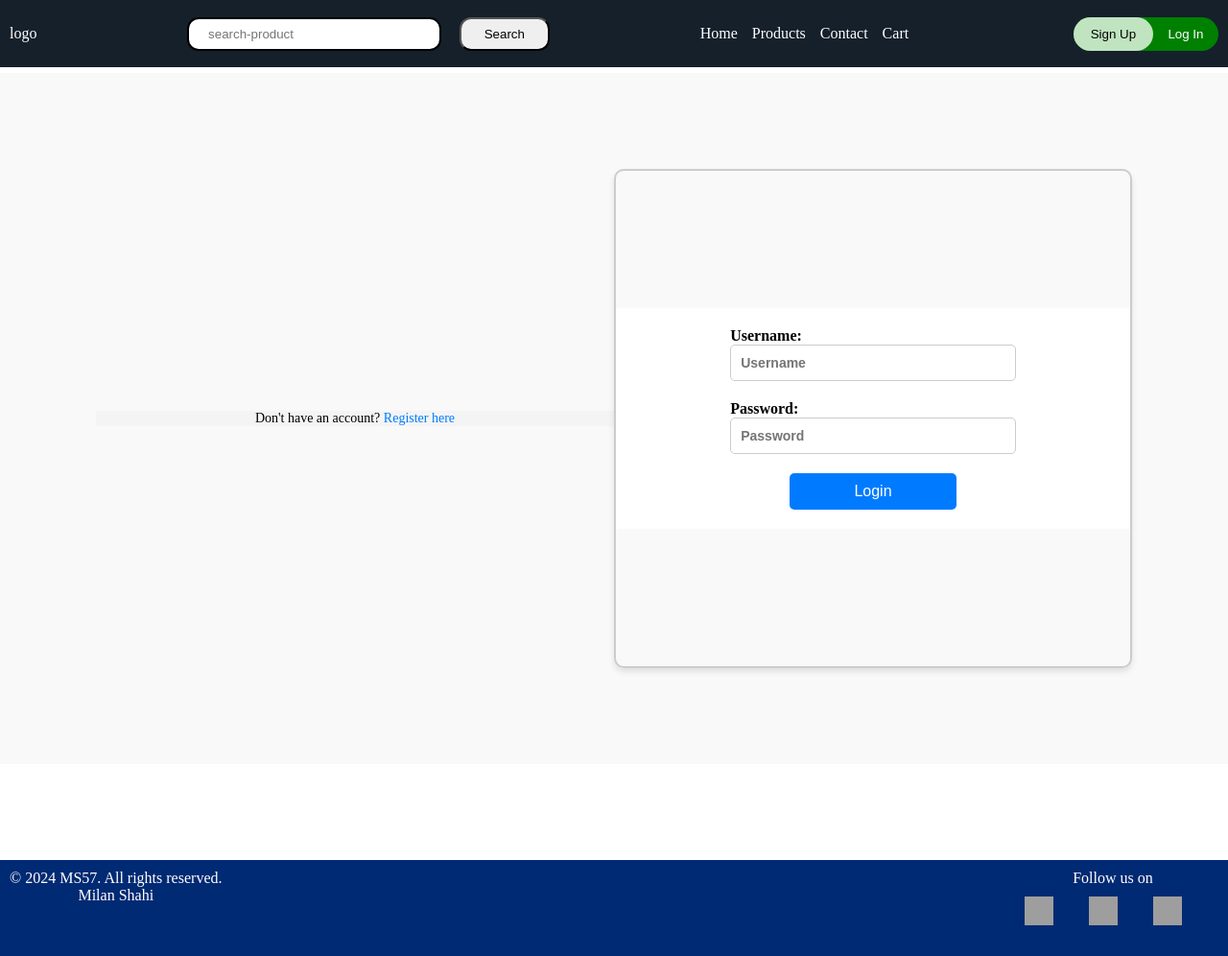
After one commit to milanshahi57/nepstore, a Django app: page /login/ in a window 1280 px wide. The commit adds this page. Shown: the whole page at 96% size. Run offline with Django 5.2, Linux system fonts and the light colour scheme; grey boxes are pictures that could not be loaded.

Commit message:
login and register page initalized

```diff
--- a/nepmart/static/css/product.css
+++ b/nepmart/static/css/product.css
@@ -4,8 +4,7 @@
     flex-wrap: wrap;
     gap: 20px;
     justify-content: center;
-    margin: 20px;
-    margin-top: 100px;
+    margin: 30px;
 }
 
 .product-card {
@@ -16,6 +15,7 @@
     overflow: hidden;
     text-align: center;
     transition: transform 0.3s;
+    text-transform: capitalize;
 }
 
 .product-card:hover {
--- /dev/null
+++ b/nepmart/static/css/register.css
@@ -0,0 +1,178 @@
+/* Section Styling */
+.register-section {
+    display: flex;
+    justify-content: center;
+    align-items: center;
+    height: 90vh;
+    background-color: #f9f9f9;
+    padding:100px;
+    margin-top: 76px;
+
+  }
+
+  /* Form Styling */
+  .register-form {
+    background: #fff;
+    padding: 15px;
+    border: 3px solid #f1f1f1;
+    border-radius: 8px;
+    box-shadow: 0 4px 6px rgba(0, 0, 0, 0.1);
+    display: flex;
+    flex-direction: column;
+    width: 100%;
+    max-width: 400px;
+    box-sizing: border-box;
+  }
+
+  /* Label Styling */
+  .form-label {
+    font-size: 14px;
+    margin-bottom: 10px;
+    color: #333;
+    font-weight: bold;
+  }
+
+  /* Input Styling */
+  .form-input {
+    width: 100%;
+    padding: 8px 15px;
+    margin-bottom: 18px;
+    border: 1px solid #ccc;
+    border-radius: 4px;
+    box-sizing: border-box;
+  }
+
+  /* Button Styling */
+  .form-button {
+    background-color: #04aa6d;
+    color: white;
+    padding: 12px 18px;
+    margin-top: 10px;
+    border: none;
+    cursor: pointer;
+    border-radius: 4px;
+    text-align: center;
+  }
+
+  .form-button:hover {
+    opacity: 0.9;
+  }
+
+  /* Link Styling */
+  .form-link {
+    color: #04aa6d;
+    text-decoration: none;
+  }
+
+  .form-link:hover {
+    text-decoration: underline;
+  }
+  .placeholder-bold::placeholder {
+    font-weight: bold;
+  }
+
+.random_loginlink{
+    margin-left: 150px;
+}
+
+.form-footer {
+    text-align: center;
+    margin-top: 20px;
+    font-size: 14px;
+    color: #666;
+  }
+
+/* login css  */
+/* Login Page CSS */
+.login-container {
+    display: flex;
+    justify-content: center;
+    align-items: center;
+    height: 90vh;
+    background-color: #f9f9f9;
+    padding: 100px;
+    margin-top: 76px;
+  }
+
+  .login-wrapper {
+    height: 100%;
+    width: 50%;
+    display: flex;
+    align-items: center;
+    justify-content: space-between;
+    border: 2px solid #ccc;
+    border-radius: 10px;
+    box-shadow: 0 4px 6px rgba(0, 0, 0, 0.1);
+    overflow: hidden;
+
+
+  }
+
+  .login-section {
+    flex: 1;
+    padding: 20px;
+    background-color: #ffffff;
+  }
+
+  .login-form {
+    display: flex;
+    align-items: center;
+    flex-direction: column;
+    gap: 20px;
+  }
+
+  .login-label {
+    width: 60%;
+    font-size: 16px;
+    font-weight: bold;
+  }
+
+  .login-input {
+    width: 100%;
+    padding: 10px;
+    border: 1px solid #ccc;
+    border-radius: 5px;
+    font-size: 14px;
+  }
+
+  .placeholder-bold::placeholder {
+    font-weight: bold;
+  }
+
+  .login-button {
+
+    width: 35%;
+    background-color: #007bff;
+    color: white;
+    padding: 10px 15px;
+    font-size: 16px;
+    border: none;
+    border-radius: 5px;
+    cursor: pointer;
+  }
+
+  .login-button:hover {
+    background-color: #0056b3;
+  }
+
+  .login-footer {
+    text-align: center;
+    font-size: 14px;
+  }
+
+  .login-link {
+    color: #007bff;
+    text-decoration: none;
+  }
+
+  .login-link:hover {
+    text-decoration: underline;
+  }
+
+  .register-link-section {
+    flex: 1;
+    background-color: #f4f4f4;
+    display: flex;
+    align-items: center;
+    justify-content: center;
+  }
--- a/nepmart/templates/base.html
+++ b/nepmart/templates/base.html
@@ -26,8 +26,8 @@
             </ul>
         </div>
         <div class="log-sign-div">
-            <button class="log-sign-button homesign-btn"><a href="#" class="log-sign-link">Sign Up</a></button>
-            <button class="log-sign-button homelog-btn"><a href="#" class="log-sign-link login-txt">Log In</a></button>
+            <button class="log-sign-button homesign-btn"><a href="{% url 'register' %}" class="log-sign-link">Sign Up</a></button>
+            <button class="log-sign-button homelog-btn"><a href="{% url 'login' %}" class="log-sign-link login-txt">Log In</a></button>
         </div>
     </nav>
  {% comment %} navbar ends here  {% endcomment %}
--- /dev/null
+++ b/nepmart/templates/login.html
@@ -0,0 +1,36 @@
+{% extends "base.html" %}
+{% load static %}
+
+{% block title %}Login |nepstore{% endblock %}
+
+{% block content %}
+<link rel="stylesheet" type="text/css" href="{% static 'css/register.css' %}">
+<div class="login-container">
+
+     <!-- Register Link Section -->
+     <section id="register-link" class="register-link-section">
+      <p class="login-footer">Don't have an account? <a href="{% url 'register' %}" class="login-link switch-link" id="to-register">Register here</a></p>
+  </section>
+
+    <div class="login-wrapper">
+      <!-- Login Form -->
+        <section id="login" class="login-section">
+            <form method="post" action="{% url 'login' %}" class="login-form">
+                {% csrf_token %}
+                <label for="username" class="login-label">Username:<br>
+                    <input type="text" id="username" name="username" class="login-input placeholder-bold" placeholder="Username" required>
+                </label>
+
+                <label for="password" class="login-label">Password:<br>
+                    <input type="password" id="password" name="password" class="login-input placeholder-bold" placeholder="Password" required>
+                </label>
+
+                <button type="submit" class="login-button">Login</button>
+            </form>
+
+        </section>
+    </div>
+</div>
+
+
+{% endblock %}
--- a/nepmart/templates/product_list.html
+++ b/nepmart/templates/product_list.html
@@ -1,3 +1,5 @@
+<div style="text-align:center;margin-top:80px;marign-buttom:0px;font-weight:900;"><h2>PRODUCTS</h2></div>
+
 <div class="product-container">
     {% for product in products %}
     <div class="product-card">
--- a/nepmart/urls.py
+++ b/nepmart/urls.py
@@ -3,11 +3,14 @@ from django.conf.urls.static import static
 from django.urls import path
 from . import views
 from django.urls import path
+from .views import register, login
 from .views import product_list, product_detail,update_cart
 
 
 urlpatterns = [
     path('', views.home, name='home'),
+    path('register/', register, name='register'),
+    path('login/', login, name='login'),
     path('products/', product_list, name='product_list'),
     path('product/<int:product_id>/', product_detail, name='product_detail'),
     path('cart/', views.cart, name='cart'),
--- a/nepmart/views.py
+++ b/nepmart/views.py
@@ -106,3 +106,9 @@ def contact_view(request):
         return redirect("contact")  # Redirect to clear form and display message
 
     return render(request, "contact.html")
+
+def login(request):
+    return render(request, 'login.html')
+
+def register(request):
+    return render(request, 'register.html')
```
Also changed, not shown: nepmart/templates/register.html (added, +48 -0 lines).
